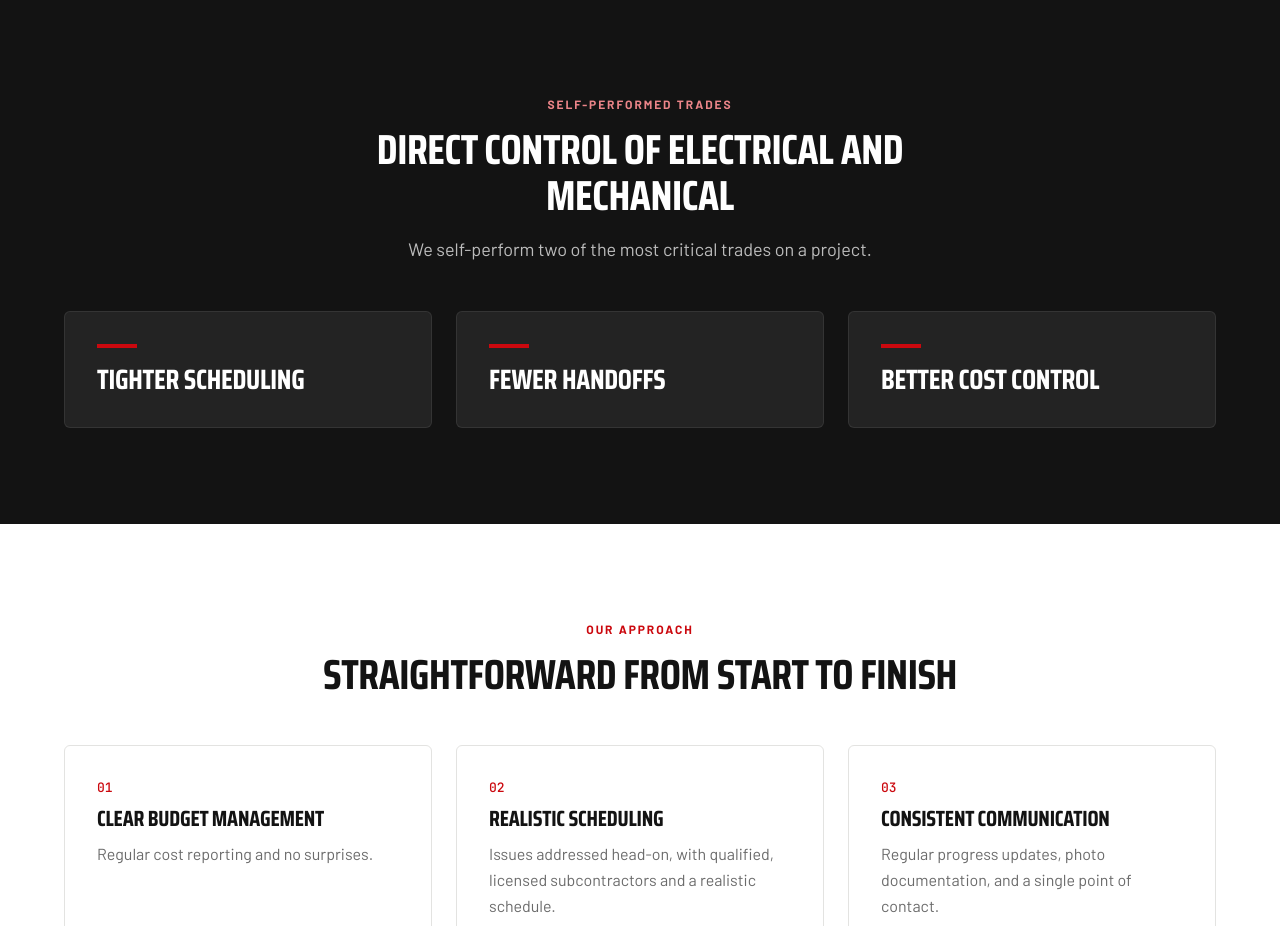
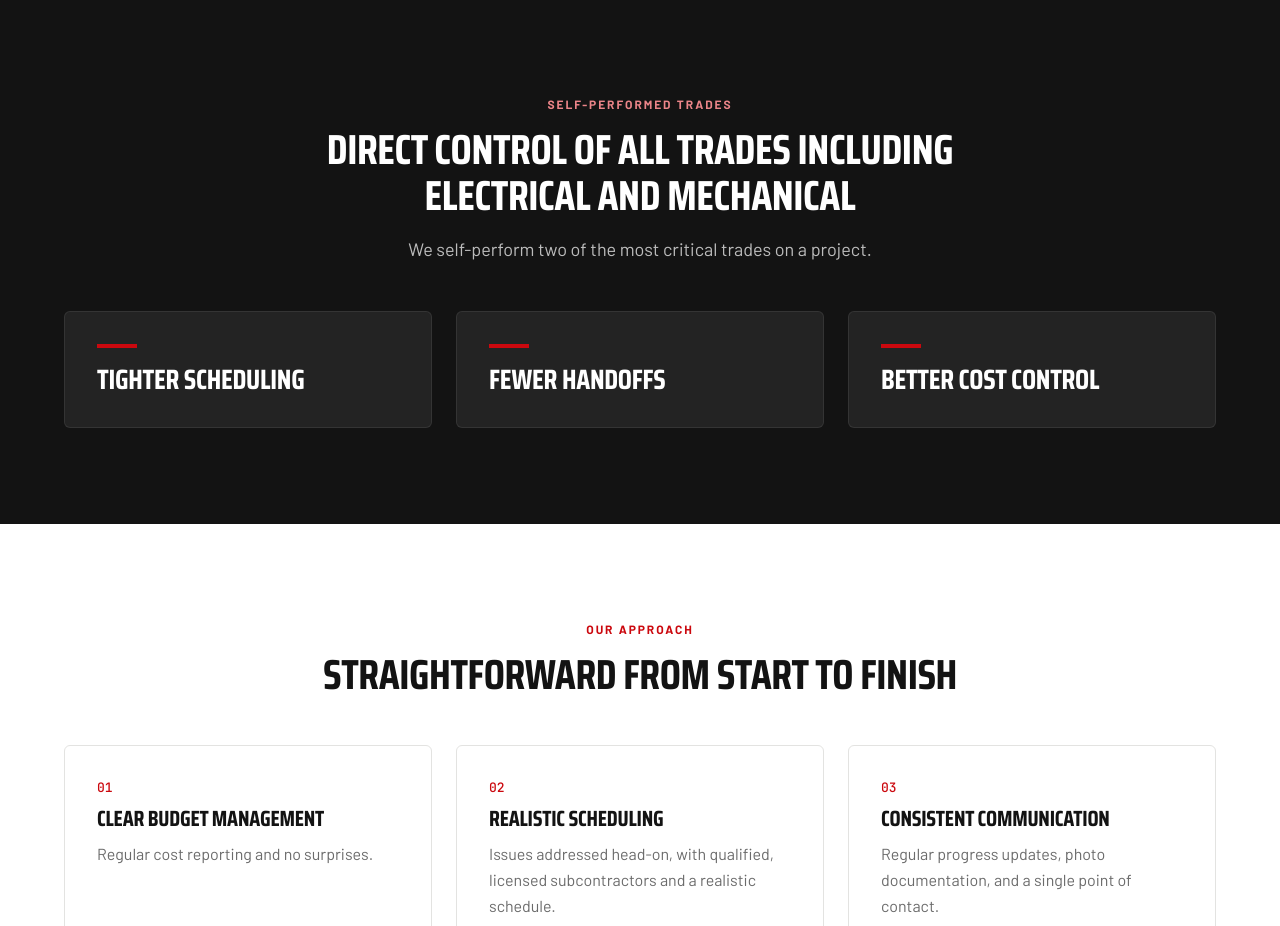
Before and after one commit to BDO811/axiom-general-contractor, a plain HTML site: page index.html in a window 1280 px wide. Shown: the part 1640-2566 px from the top of the page. Drawn offline with Linux system fonts and the light colour scheme.

Commit message:
Update self-performed trades heading
Co-Authored-By: Claude Opus 5.5 <noreply@anthropic.com>

```diff
--- a/index.html
+++ b/index.html
@@ -173,7 +173,7 @@
       <div class="wrap">
         <div class="section-head">
           <span class="overline">Self-performed trades</span>
-          <h2>Direct control of electrical and mechanical</h2>
+          <h2>Direct control of all trades including electrical and mechanical</h2>
           <p>We self-perform two of the most critical trades on a project.</p>
         </div>
         <div class="benefit-grid">
```
